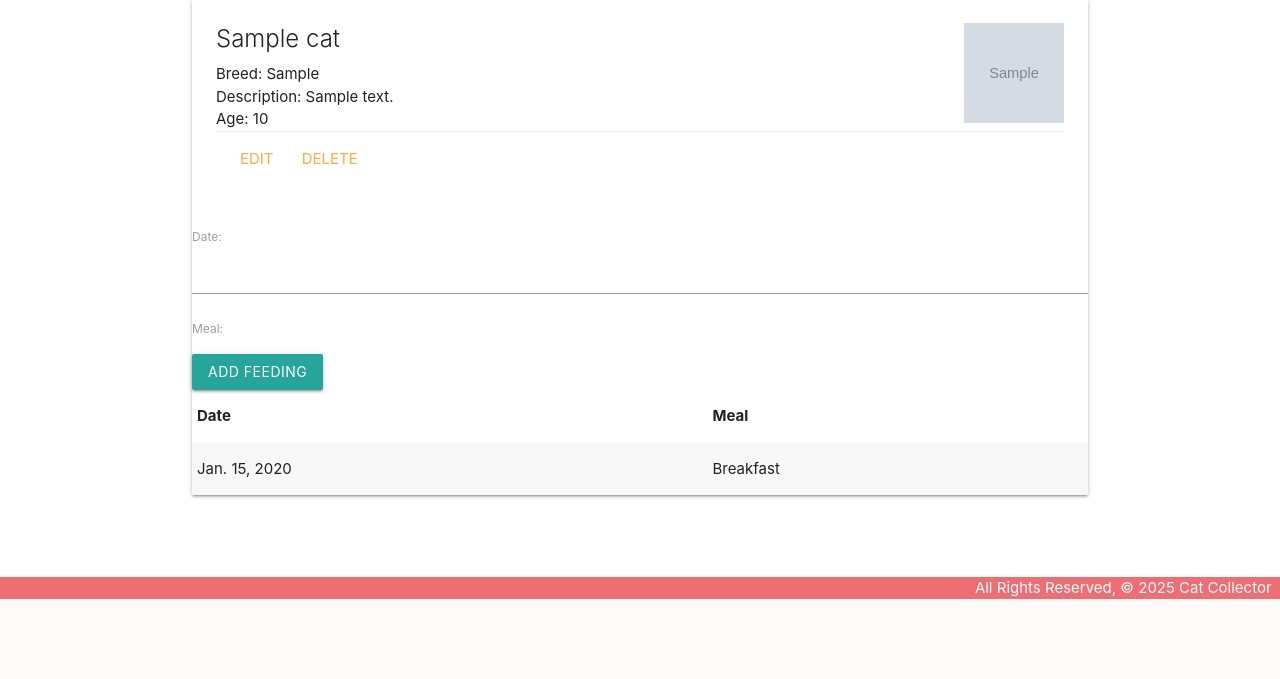
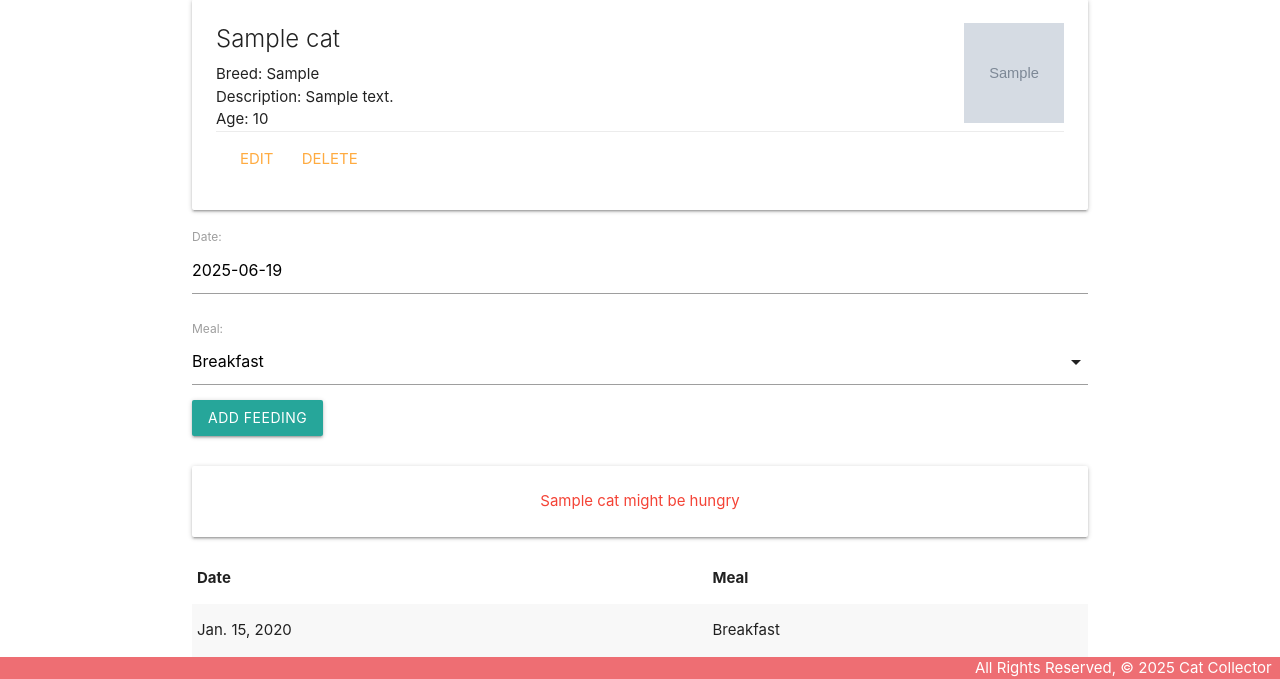
Before and after one commit to SEB-FT-05/catcollector, a Django app: page /cats/1/ in a window 1280 px wide. Shown: the part 201-880 px from the top of the page. Before the commit the page ends 800 px from the top, so only its background shows below. Run offline with Django 5.2, Linux system fonts and the light colour scheme; tables that the repository leaves empty hold one stand-in row (values such as "Sample post"); grey boxes marked "Sample" are stand-in pictures.

Commit message:
CBV's Checkpoint 03

```diff
--- a/main_app/models.py
+++ b/main_app/models.py
@@ -1,5 +1,7 @@
 from django.db import models
 from django.urls import reverse
+from datetime import date
+
 # Create your models here.
 
 MEALS = (
@@ -21,6 +23,9 @@ class Cat(models.Model):
   def __str__(self):
     return f"{self.name}"
 
+  def fed_for_today(self):
+    return self.feeding_set.filter(date=date.today()).count() >= len(MEALS)
+
 
 class Feeding(models.Model):
   date = models.DateField()
--- a/main_app/templates/base.html
+++ b/main_app/templates/base.html
@@ -8,6 +8,7 @@
   <title>Cat Collector</title>
   <link rel="stylesheet" href="https://cdnjs.cloudflare.com/ajax/libs/materialize/1.0.0/css/materialize.min.css">
   <link rel="stylesheet" href="{% static 'css/style.css' %}">
+  <script src="https://cdnjs.cloudflare.com/ajax/libs/materialize/1.0.0/js/materialize.min.js"></script>
 </head>
 
 <body>
--- a/main_app/templates/cats/detail.html
+++ b/main_app/templates/cats/detail.html
@@ -20,12 +20,10 @@
               {% endif %}
 
             </div>
-
             <div>
                 {% load static %}
                 <img width="100px" height="100px" src={% static cat.image|cut:'main_app/static/' %} />
             </div>
-
     </div>
 
     <div class="card-action">
@@ -33,15 +31,23 @@
       <a href="{% url 'cats_delete' cat.id %}">Delete</a>
     </div>
   </div>
+</div>
 
 
   <div>
 
-    <form action="" method="post">
+    <form action="{% url 'add_feeding' cat.id %}" method="post">
       {% csrf_token %}
       {{ feeding_form.as_p}}
       <input type="submit" class="btn" value="Add Feeding">
     </form>
+
+    <br>
+    {% if cat.fed_for_today %}
+      <div class="card-panel teal-text center-align">{{cat.name}} has been fed all meals for today</div>
+    {% else %}
+      <div class="card-panel red-text center-align">{{cat.name}} might be hungry</div>
+    {% endif %}
 
     <table class="striped">
       <thead>
@@ -62,4 +68,17 @@
     </table>
   </div>
 
+<script>
+  let dateEl = document.getElementById('id_date');
+  M.Datepicker.init(dateEl, {
+    format: 'yyyy-mm-dd',
+    defaultDate: new Date(),
+    setDefaultDate: true,
+    autoClose: true
+  });
+
+  let selectEl = document.getElementById('id_meal');
+  M.FormSelect.init(selectEl);
+</script>
+
 {% endblock %}
--- a/main_app/urls.py
+++ b/main_app/urls.py
@@ -11,4 +11,5 @@ urlpatterns = [
   path('cats/create', views.CatCreate.as_view(), name='cats_create'),
   path('cats/<int:pk>/update', views.CatUpdate.as_view(), name='cats_update'),
   path('cats/<int:pk>/delete', views.CatDelete.as_view(), name='cats_delete'),
+  path('cats/<int:cat_id>/add_feeding/', views.add_feeding, name='add_feeding')
 ]
--- a/main_app/views.py
+++ b/main_app/views.py
@@ -1,4 +1,4 @@
-from django.shortcuts import render
+from django.shortcuts import render, redirect
 from django.http import HttpResponse
 from .models import Cat
 from django.views.generic.edit import CreateView, UpdateView, DeleteView
@@ -54,3 +54,11 @@ def cats_detail(request, cat_id):
                 {'cat': cat,
                 'feeding_form': feeding_form
                 })
+
+def add_feeding(request, cat_id):
+  form = FeedingForm(request.POST)
+  if form.is_valid():
+    new_feeding = form.save(commit=False)
+    new_feeding.cat_id = cat_id
+    new_feeding.save()
+  return redirect('detail', cat_id=cat_id)
```
